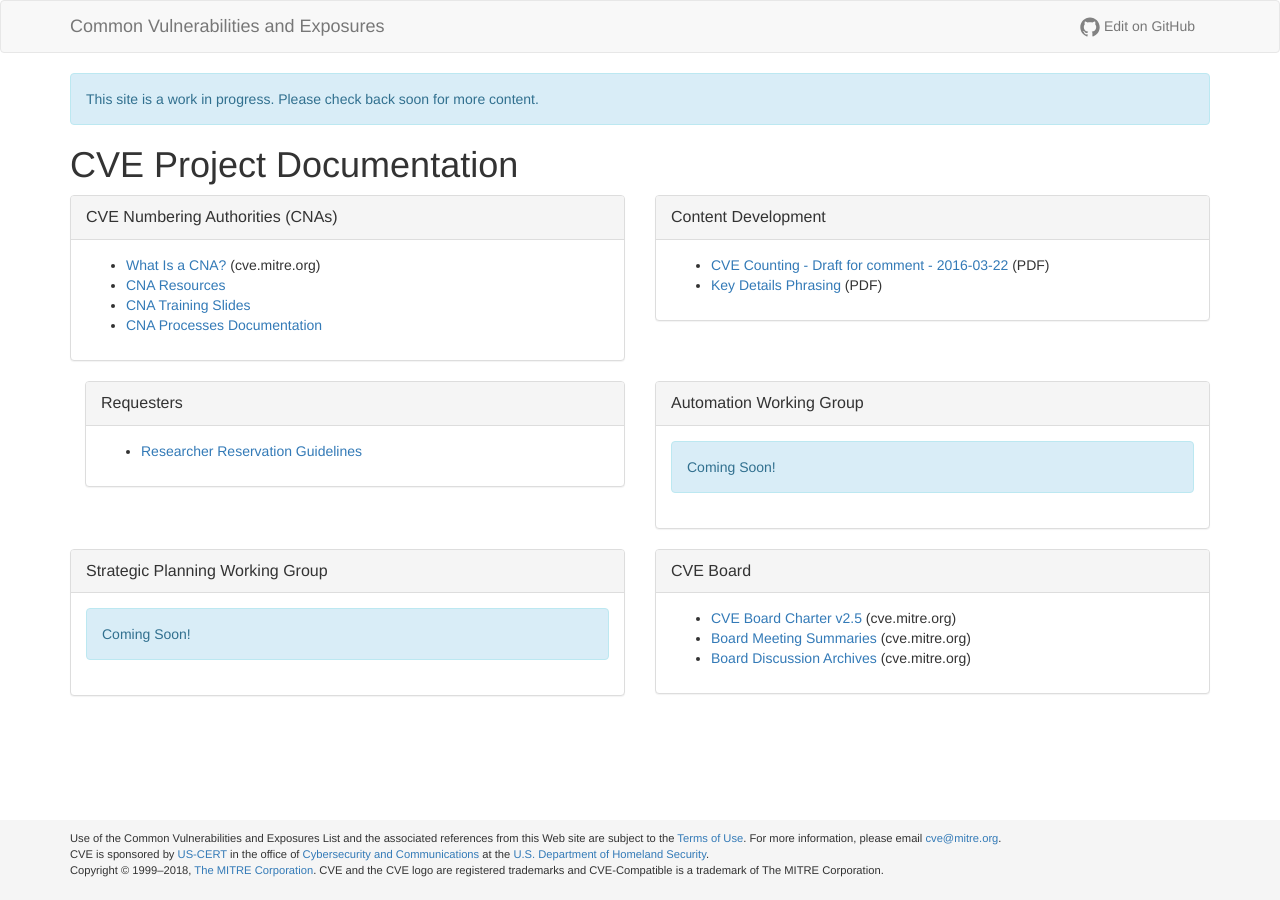
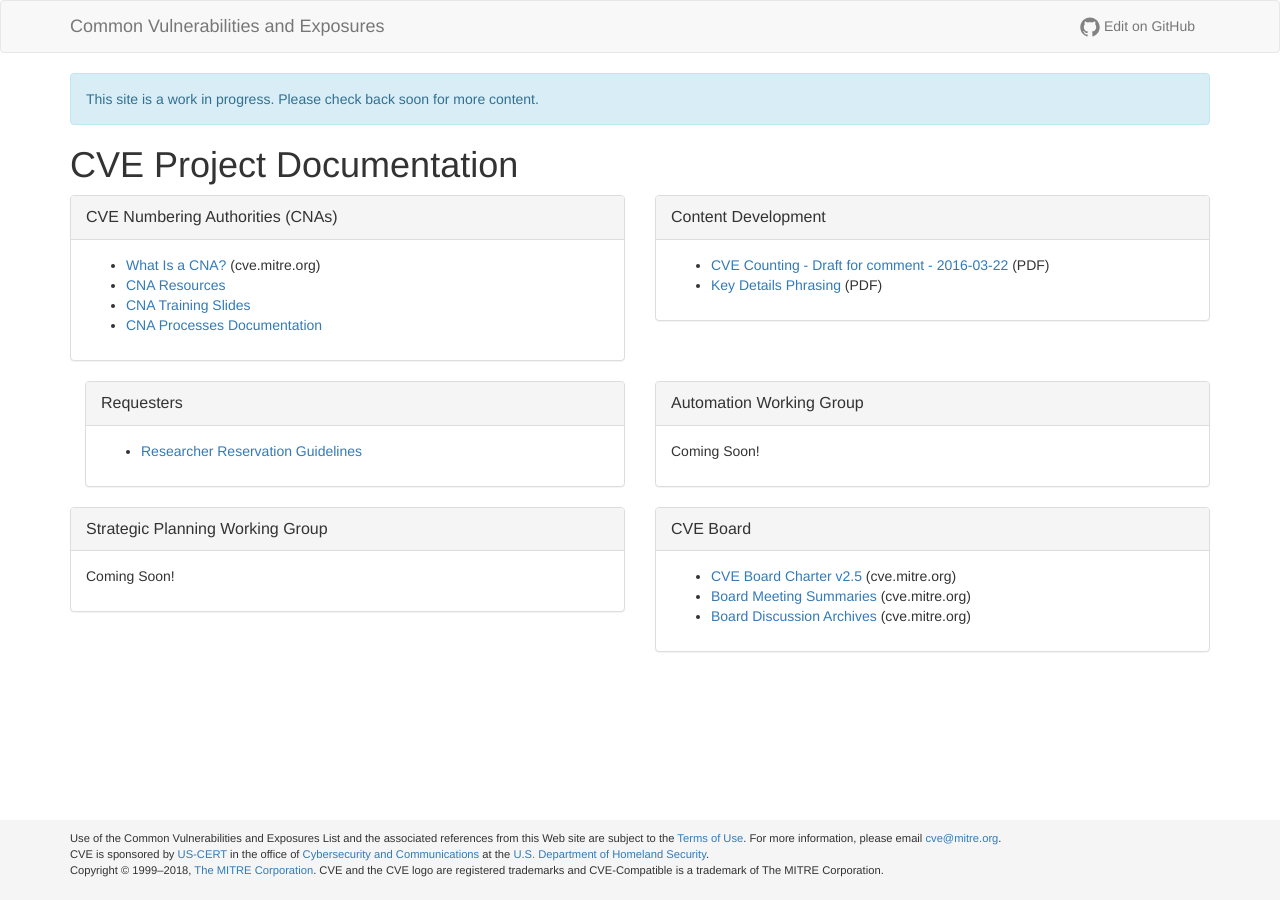
Before and after one commit to CVEProject/cveproject.github.io, a Jekyll site: the page built from index.md, in a window 1280 px wide. Built offline with Jekyll 4.4.1, drawn with Linux system fonts in a browser that asks for light colours; nearby versions of some CDN libraries.

Commit message:
Update index.md
Changed coming soon blue boxes to plain text

```diff
--- a/index.md
+++ b/index.md
@@ -58,7 +58,7 @@ layout: page
         <div class="panel-title">Automation Working Group</div>
       </div>
       <div class="panel-body">
-        <div class="alert alert-info">Coming Soon!</div>
+        <p>Coming Soon!</p>
       </div>
     </div>
   </div>
@@ -69,7 +69,7 @@ layout: page
         <div class="panel-title">Strategic Planning Working Group</div>
       </div>
       <div class="panel-body">
-        <div class="alert alert-info">Coming Soon!</div>
+        <p>Coming Soon!</p>
       </div>
     </div>
   </div>
```
